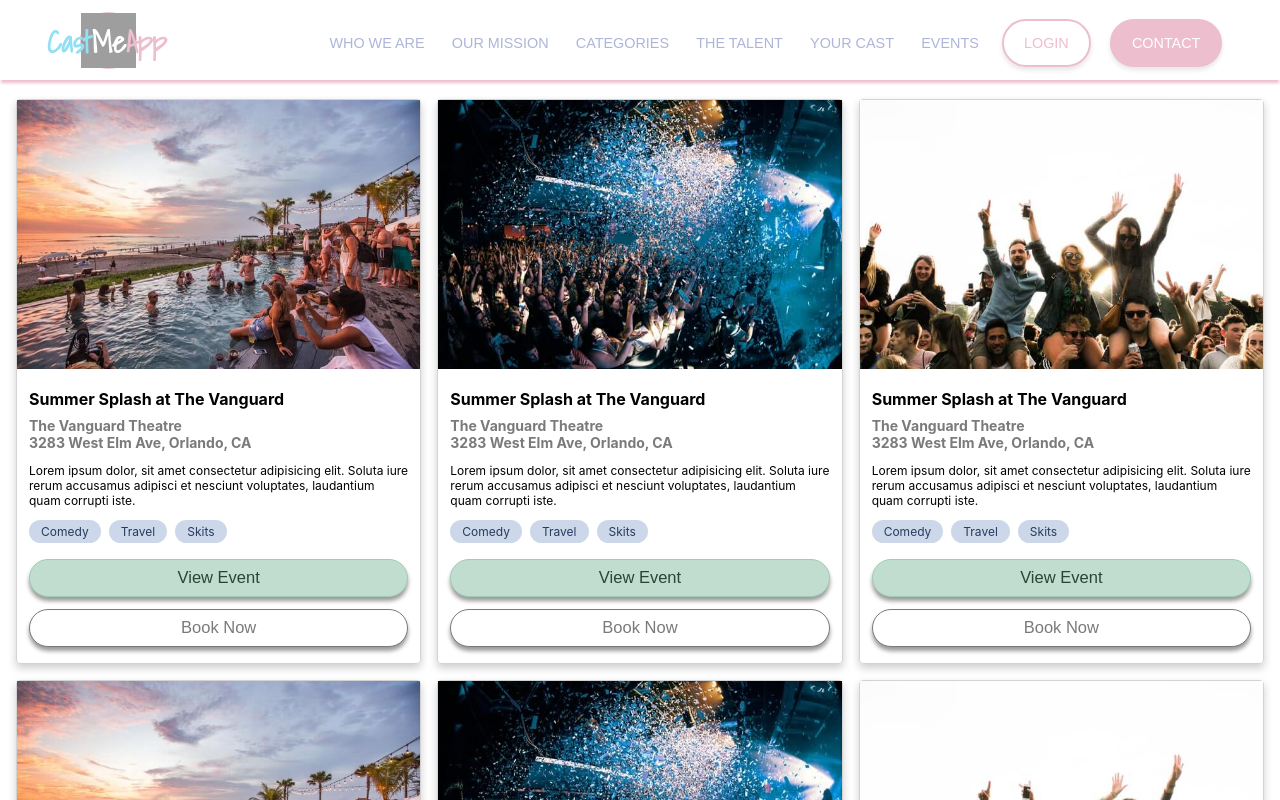
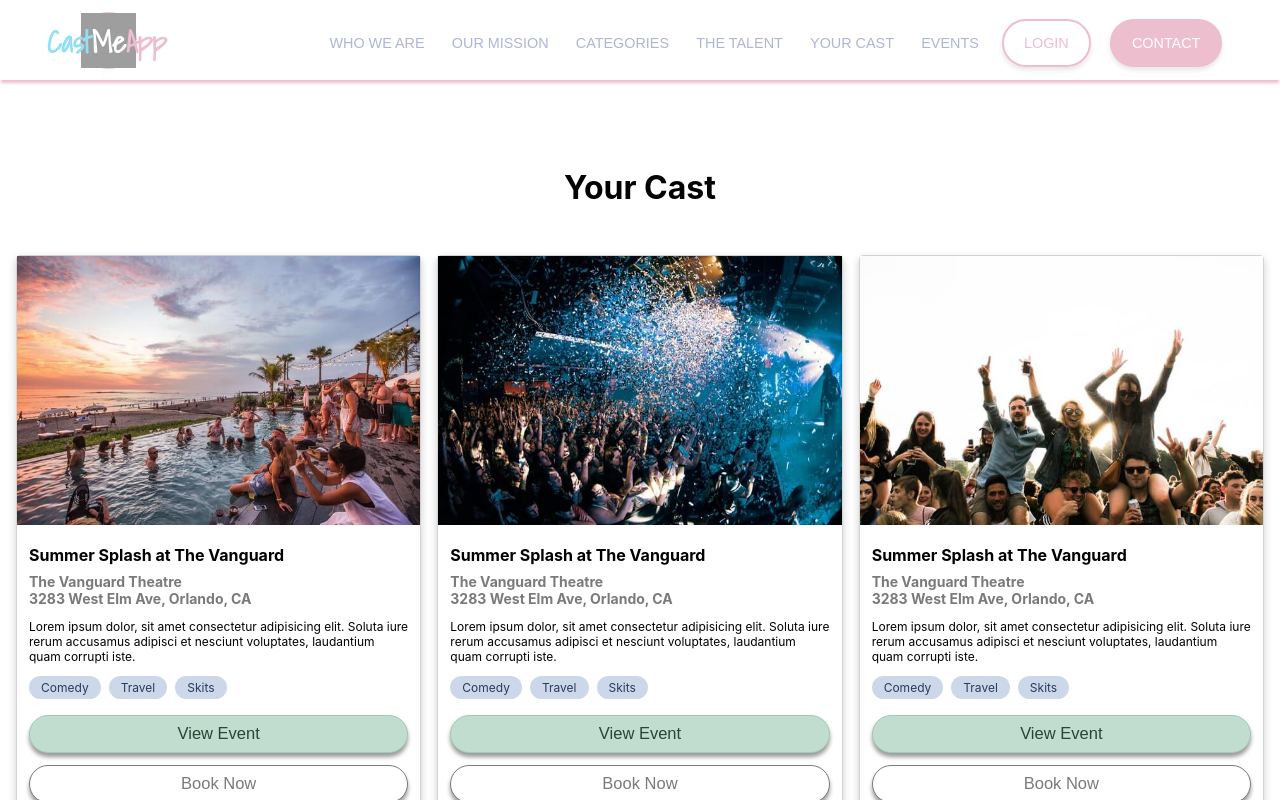
Before and after one commit to FrancisCalizo/ohio-taxidermy-supply, a Next.js app: page /events in a window 1280 px wide. Shown: the top 800 px of the page. Built offline with nearby package versions, Linux system fonts and the light colour scheme; grey boxes are pictures that could not be loaded.

Commit message:
feat: add title to Events and Talent Page

```diff
--- a/pages/events/index.tsx
+++ b/pages/events/index.tsx
@@ -8,6 +8,8 @@ import SiteLayout from 'components/layout/SiteLayout';
 export default function Events() {
   return (
     <MainContainer>
+      <Title>Your Cast</Title>
+
       <GridContainer>
         {[...Array(18)].map((_, key) => (
           <EventCard key={key}>
@@ -53,6 +55,12 @@ export default function Events() {
 
 const MainContainer = styled.div`
   padding: 1rem;
+`;
+
+const Title = styled.h1`
+  text-align: center;
+  padding-top: 3rem;
+  margin-bottom: 3rem;
 `;
 
 const GridContainer = styled.div`
```
Also changed, not shown: pages/talent/index.tsx (+8 -0 lines).
